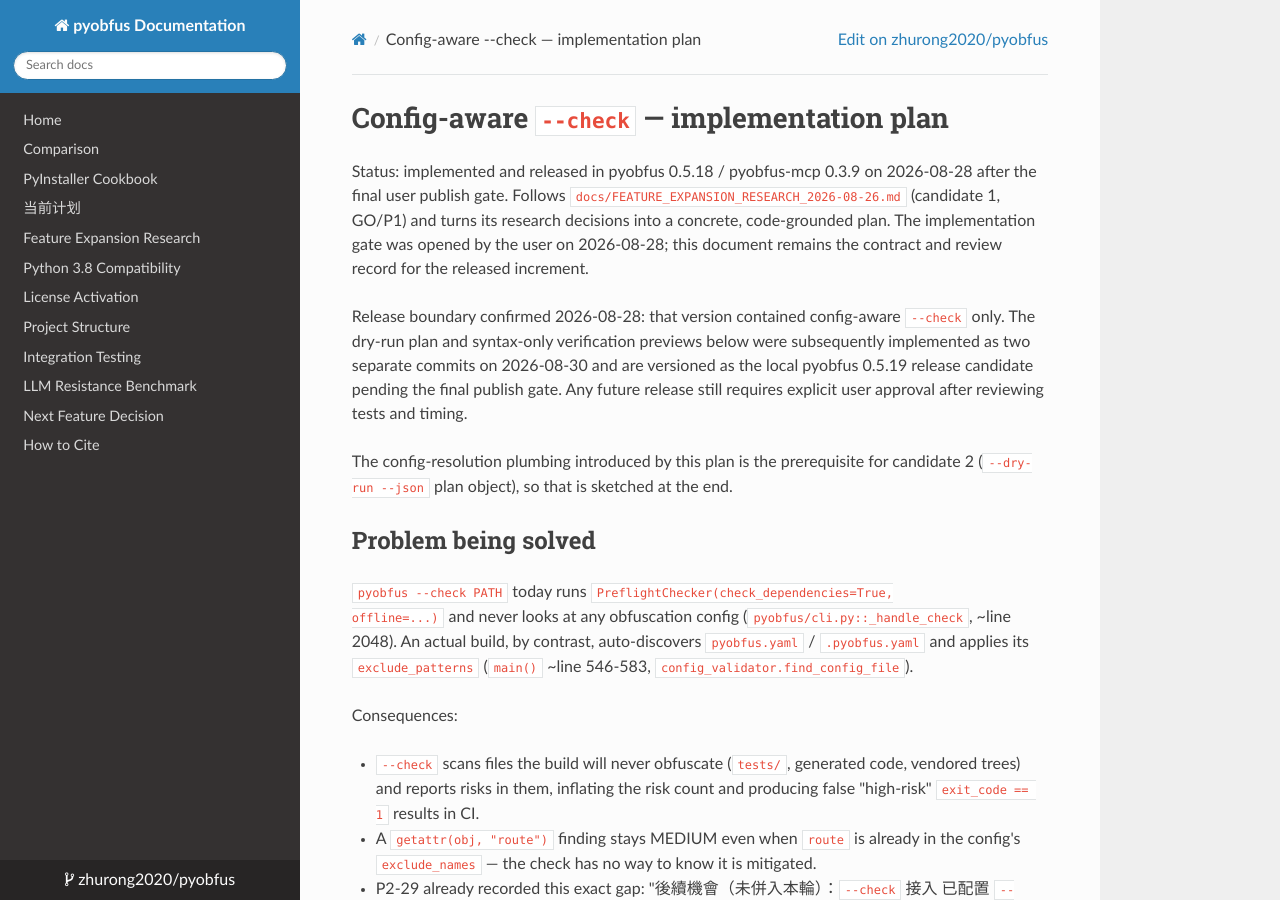
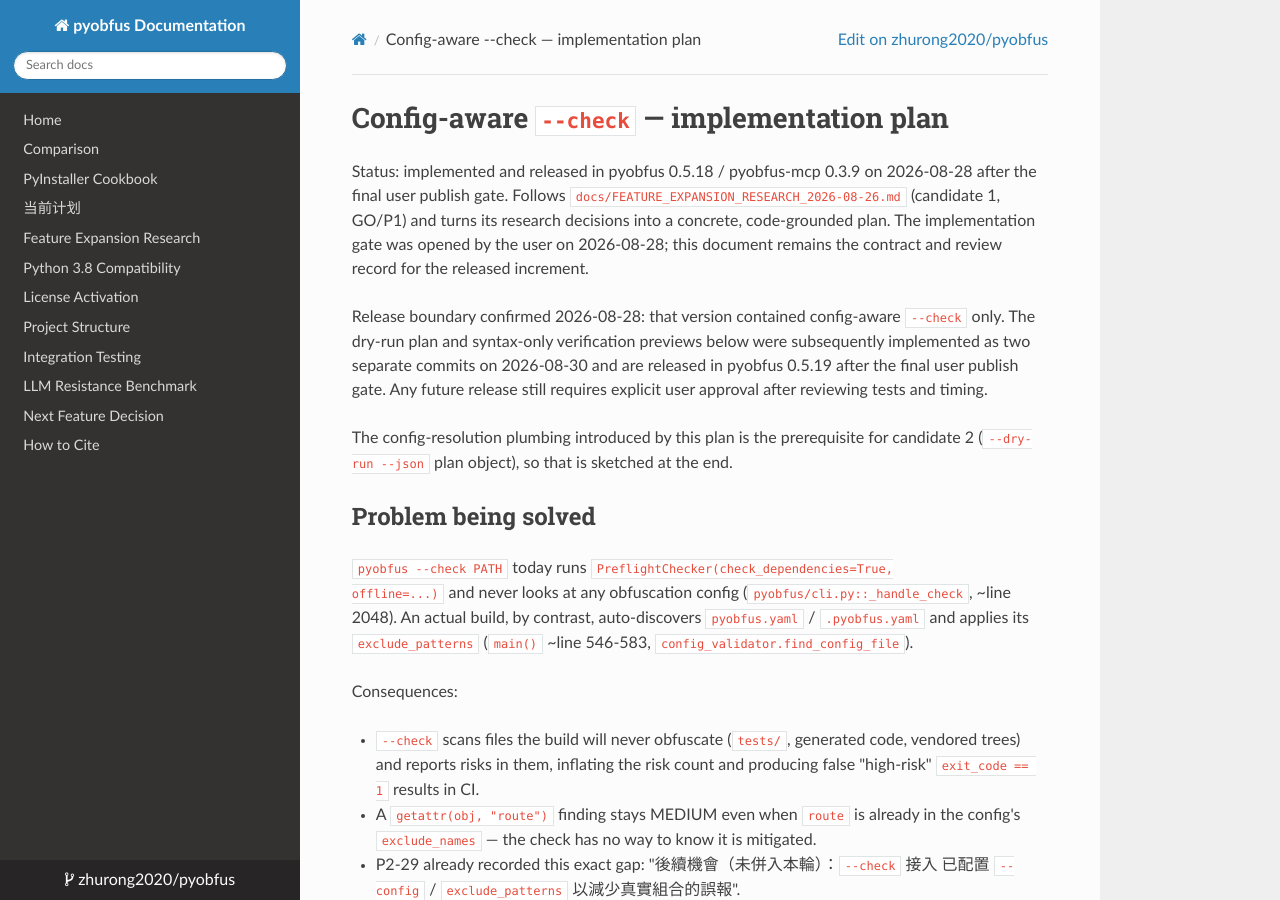
Before and after one commit to zhurong2020/pyobfus, an MkDocs documentation site: the page built from docs/CONFIG_AWARE_CHECK_DESIGN.md, in a window 1280 px wide and 900 px high. Built offline with MkDocs 1.6.1, drawn with Linux system fonts in a browser that asks for light colours; nearby versions of some CDN libraries; some of the changed text lies outside the part shown.

Commit message:
docs: sync registry references and release status

```diff
--- a/docs/CONFIG_AWARE_CHECK_DESIGN.md
+++ b/docs/CONFIG_AWARE_CHECK_DESIGN.md
@@ -10,9 +10,8 @@
 Release boundary confirmed 2026-08-28: that version contained config-aware
 `--check` only. The dry-run plan and syntax-only verification previews below
 were subsequently implemented as two separate commits on 2026-08-30 and are
-versioned as the local pyobfus 0.5.19 release candidate pending the final
-publish gate. Any future release still requires explicit user approval after
-reviewing tests and timing.
+released in pyobfus 0.5.19 after the final user publish gate. Any future
+release still requires explicit user approval after reviewing tests and timing.
 
 The config-resolution plumbing introduced by this plan is the prerequisite for
 candidate 2 (`--dry-run --json` plan object), so that is sketched at the end.
@@ -320,8 +319,8 @@
 - One `pyobfus` minor bump (shipped as 0.5.18): `config_resolve.py`, `preflight.py`,
   `cli.py`, docs, tests. Landed in CHANGELOG `[Unreleased]` first and was tagged
   only after the user gated the release (the standing rule for every release).
-- MCP change can ride the same wave as `pyobfus-mcp` 0.3.9 or a later bump;
-  it depends only on the new `pyobfus` version for the helper.
+- MCP change shipped in the same wave as `pyobfus-mcp` 0.3.9; it depends only
+  on pyobfus 0.5.18+ for the shared helper.
 - Docs: extend `docs/DEPENDENCY_ADVISORY_COOKBOOK.md` note; add a short
   "`--check` and your config" section to the README `--check` example block and
   `docs/llms.txt`; mention `effective_config` in
```
Also changed, not shown: docs/AI_INTEGRATION_STRATEGY.md (+1 -1 lines), pyobfus_mcp/CHANGELOG.md (+6 -0 lines), pyobfus_mcp/README.md (+1 -0 lines), 1 other file.
